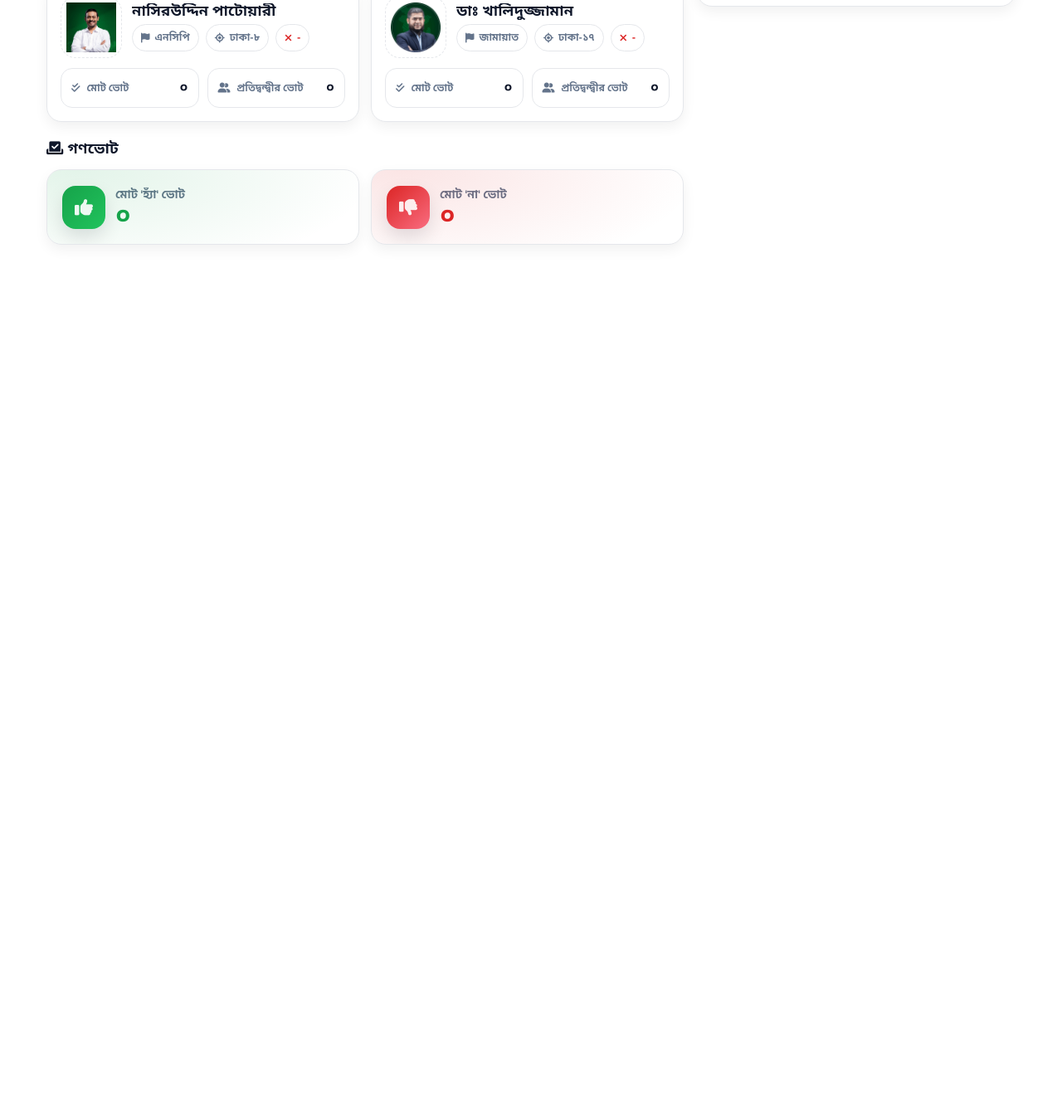
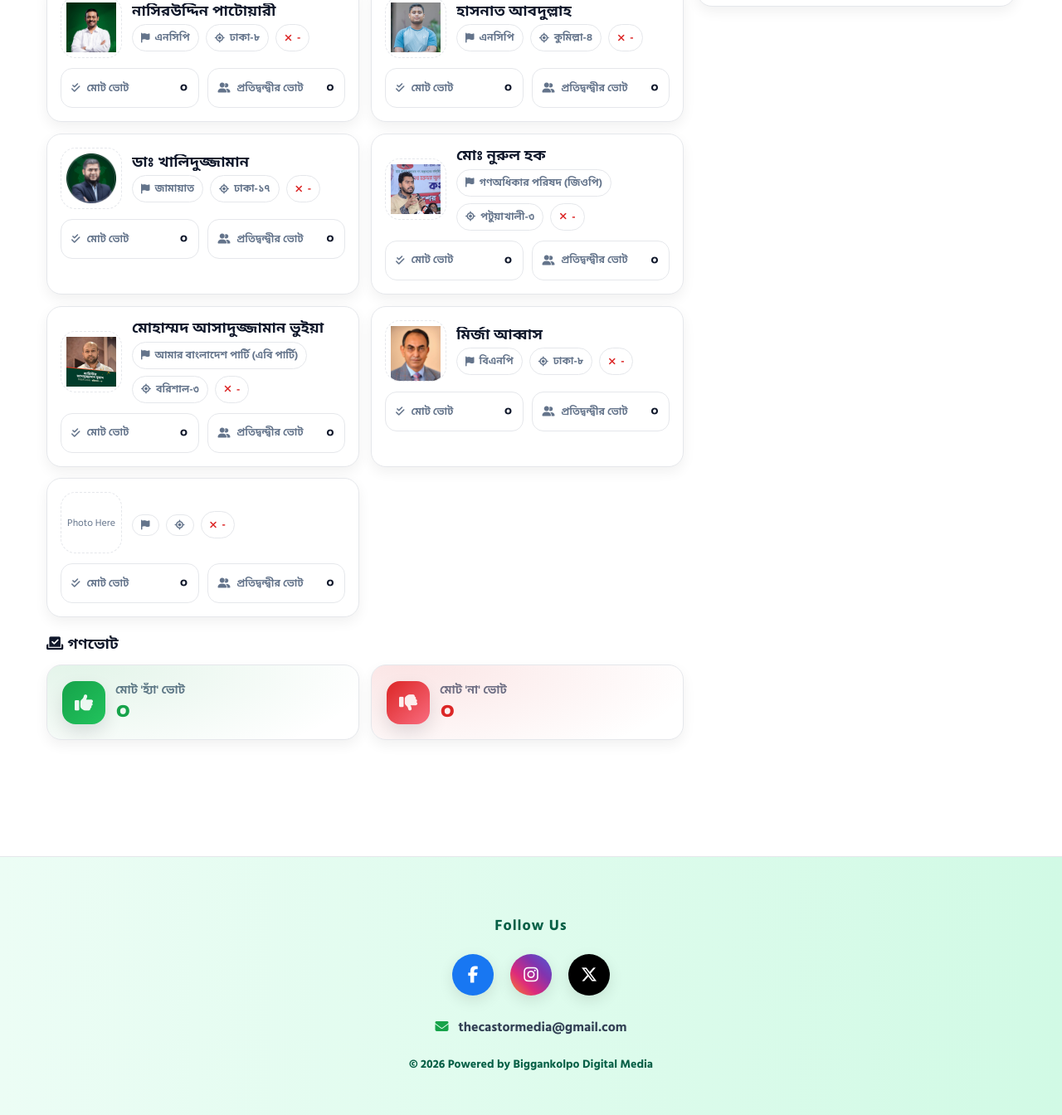
Before and after one commit to Mahfuj-75/Election-Result-Site, a plain HTML site: page index.html in a window 1280 px wide. Shown: the part 1115-2459 px from the top of the page at 83% size. Before the commit the page ends 1470 px from the top, so only its background shows below. Drawn offline with Linux system fonts and the light colour scheme.

Commit message:
added title logo and many heavyweight list and footer

```diff
--- a/index.html
+++ b/index.html
@@ -4,6 +4,7 @@
   <meta charset="UTF-8" />
   <meta name="viewport" content="width=device-width, initial-scale=1.0"/>
   <title>ত্রয়োদশ জাতীয় সংসদ নির্বাচন – ২০২৬</title>
+  <link rel="icon" type="image/png" href="বাংলাদেশ_নির্বাচন_কমিশনের_লোগো.svg.png">
 
   <!-- Bangla clean fonts -->
   <link rel="preconnect" href="https://fonts.googleapis.com">
@@ -572,6 +573,86 @@
 }
 
 
+/* 🔥 Footer Design */
+.mainFooter{
+  margin-top: 80px;
+  padding: 50px 20px;
+  background: linear-gradient(90deg, #ecfdf5, #d1fae5);
+  border-top: 1px solid #e5e7eb;
+  text-align: center;
+}
+
+.footerContainer{
+  max-width: 1000px;
+  margin: auto;
+}
+
+.footerTitle{
+  font-size: 18px;
+  font-weight: 900;
+  margin-bottom: 20px;
+  color: #065f46;
+  letter-spacing: 1px;
+}
+
+.footerSocial{
+  display: flex;
+  justify-content: center;
+  gap: 20px;
+  margin-bottom: 25px;
+}
+
+.socialIcon{
+  width: 50px;
+  height: 50px;
+  border-radius: 50%;
+  display: flex;
+  align-items: center;
+  justify-content: center;
+  font-size: 20px;
+  color: white;
+  text-decoration: none;
+  transition: all .3s ease;
+  box-shadow: 0 6px 18px rgba(0,0,0,0.1);
+}
+
+.fb{ background:#1877f2; }
+.insta{ background:linear-gradient(45deg,#f58529,#dd2a7b,#8134af,#515bd4); }
+.twitter{ background:#000000; }
+
+.socialIcon:hover{
+  transform: translateY(-6px) scale(1.1);
+}
+
+.footerContact{
+  margin-bottom: 20px;
+  font-weight: 700;
+  color: #334155;
+}
+
+.footerContact i{
+  margin-right: 8px;
+  color: #16a34a;
+}
+
+.footerContact a{
+  text-decoration: none;
+  color: #334155;
+}
+
+.footerContact a:hover{
+  text-decoration: underline;
+}
+
+.footerText{
+  font-size: 14px;
+  font-weight: 700;
+  color: #065f46;
+}
+
+
+
+
   </style>
 </head>
 
@@ -651,6 +732,40 @@
     </section>
   </div>
 
+  <footer class="mainFooter">
+
+  <div class="footerContainer">
+
+    <h3 class="footerTitle">Follow Us</h3>
+
+    <div class="footerSocial">
+      <a href="https://www.facebook.com/info.thecastor" target="_blank" class="socialIcon fb">
+        <i class="fa-brands fa-facebook-f"></i>
+      </a>
+
+      <a href="https://www.instagram.com/thecastor_news?utm_source=ig_web_button_share_sheet&igsh=ZDNlZDc0MzIxNw==" target="_blank" class="socialIcon insta">
+        <i class="fa-brands fa-instagram"></i>
+      </a>
+
+      <a href="https://x.com/TheCastorNews?fbclid=IwY2xjawP5o3lleHRuA2FlbQIxMABicmlkETFMaEhpM1VTUnpwTXJFMEZhc3J0YwZhcHBfaWQQMjIyMDM5MTc4ODIwMDg5MgABHk7OJ8P3cvSreoucDq2D0DcGrrMFMRt7hvgr-Nd7i9vl-1Rv1ZZK6tV-3cXR_aem_gHVe6YyJ_v-0vNlm4eP7oA" target="_blank" class="socialIcon twitter">
+        <i class="fa-brands fa-x-twitter"></i>
+      </a>
+    </div>
+
+    <div class="footerContact">
+  <i class="fa-solid fa-envelope"></i>
+  <a href="https://mail.google.com/mail/?view=cm&fs=1&to=thecastormedia@gmail.com" target="_blank" rel="noopener">
+    thecastormedia@gmail.com
+  </a>
+</div>
+    <div class="footerText">
+      © 2026 Powered by Biggankolpo Digital Media
+    </div>
+
+  </div>
+
+</footer>
+
   <script>
     // ======================
     // ✅ Edit everything here
@@ -722,6 +837,16 @@
     opponentVotes: "০"
   },
   {
+    name: "হাসনাত আবদুল্লাহ",
+    party: "এনসিপি",
+    seat: "কুমিল্লা-৪",
+    photo: "hasnat.jpg",
+    status: "-",
+    totalVotes: "০",
+    opponentVotes: "০"
+  },
+
+  {
     name: "ডাঃ খালিদুজ্জামান",
     party: "জামায়াত",
     seat: "ঢাকা-১৭",
@@ -731,6 +856,45 @@
     opponentVotes: "০"
   },
 
+   {
+    name: "মোঃ নুরুল হক",
+    party: "গণঅধিকার পরিষদ (জিওপি)",
+    seat: "পটুয়াখালী-৩",
+    photo: "nur.jpg",
+    status: "-",
+    totalVotes: "০",
+    opponentVotes: "০"
+  },
+
+  {
+    name: "মোহাম্মদ আসাদুজ্জামান ভুইয়া",
+    party: "আমার বাংলাদেশ পার্টি (এবি পার্টি)",
+    seat: "বরিশাল-৩",
+    photo: "fuad.jpg",
+    status: "-",
+    totalVotes: "০",
+    opponentVotes: "০"
+  },
+
+    {
+    name: "মির্জা আব্বাস",
+    party: "বিএনপি",
+    seat: "ঢাকা-৮",
+    photo: "abbas.jpg",
+    status: "-",
+    totalVotes: "০",
+    opponentVotes: "০"
+  },
+
+    {
+    name: "",
+    party: "",
+    seat: "",
+    photo: "",
+    status: "-",
+    totalVotes: "০",
+    opponentVotes: "০"
+  },
 
       ],
 
@@ -983,5 +1147,8 @@
 
     init();
   </script>
+
+
+
 </body>
 </html>
```
Also changed, not shown: abbas.jpg (added), fuad.jpg (added), hasnat.jpg (added), nur.jpg (added), বাংলাদেশ_নির্বাচন_কমিশনের_লোগো.svg copy.png (added).
